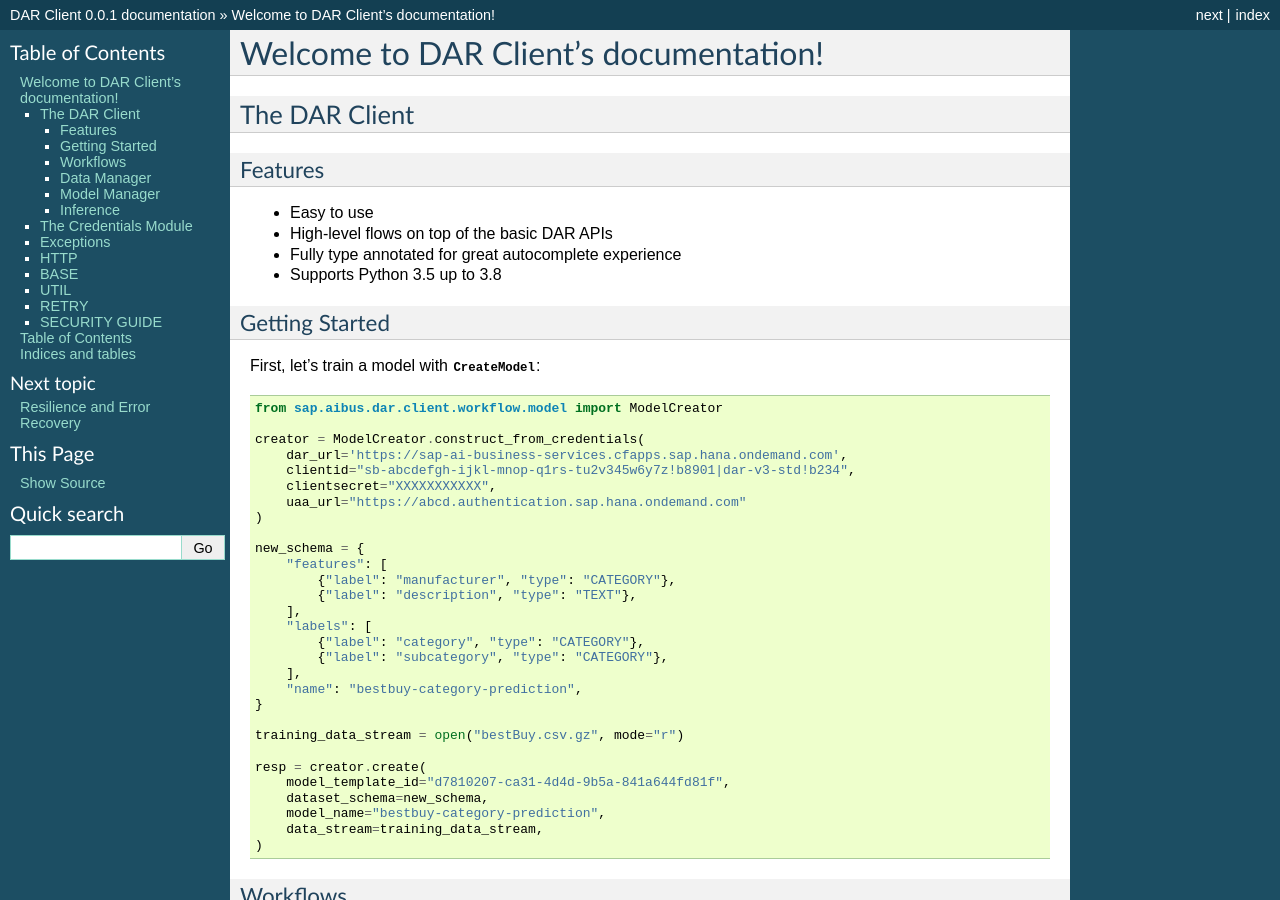
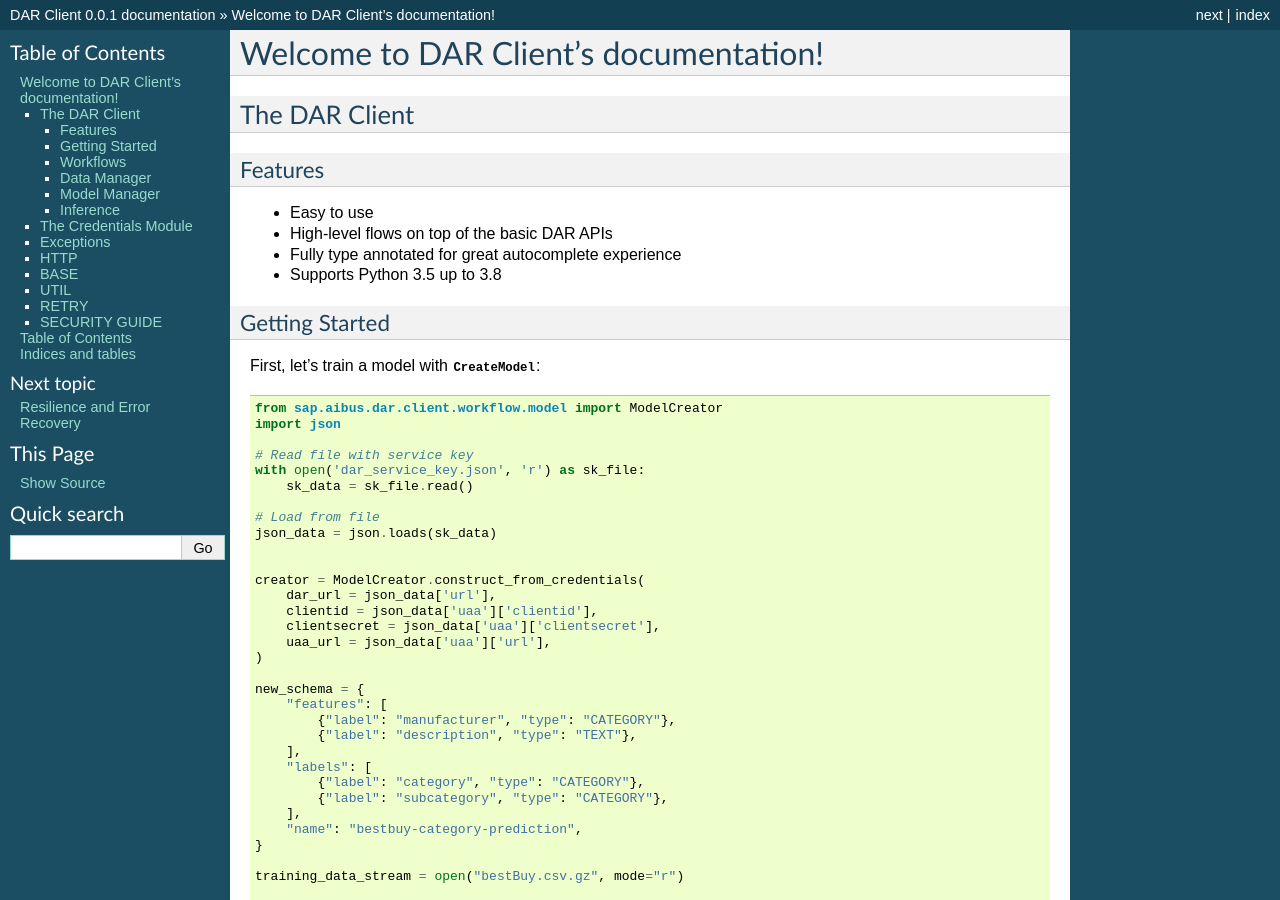
Before and after one commit to SAP/data-attribute-recommendation-python-sdk, a Sphinx documentation site: the page built from docs/source/index.rst, in a window 1280 px wide and 900 px high. Built offline with Sphinx 7.4.7, drawn with Linux system fonts in a browser that asks for light colours.

Commit message:
Update index.rst
Making the example adhere to security guide.

```diff
--- a/docs/source/index.rst
+++ b/docs/source/index.rst
@@ -18,12 +18,21 @@ Getting Started
 First, let's train a model with :class:`~sap.aibus.dar.client.flow.create.CreateModel`::
 
     from sap.aibus.dar.client.workflow.model import ModelCreator
+    import json
+
+    # Read file with service key
+    with open('dar_service_key.json', 'r') as sk_file:
+        sk_data = sk_file.read()
+
+    # Load from file
+    json_data = json.loads(sk_data)
+
 
     creator = ModelCreator.construct_from_credentials(
-        dar_url='https://sap-ai-business-services.cfapps.sap.hana.ondemand.com',
-        clientid="sb-abcdefgh-ijkl-mnop-q1rs-tu2v345w6y7z!b8901|dar-v3-std!b234",
-        clientsecret="XXXXXXXXXXX",
-        uaa_url="https://abcd.authentication.sap.hana.ondemand.com"
+        dar_url = json_data['url'],
+        clientid = json_data['uaa']['clientid'],
+        clientsecret = json_data['uaa']['clientsecret'],
+        uaa_url = json_data['uaa']['url'],
     )
 
     new_schema = {
```
